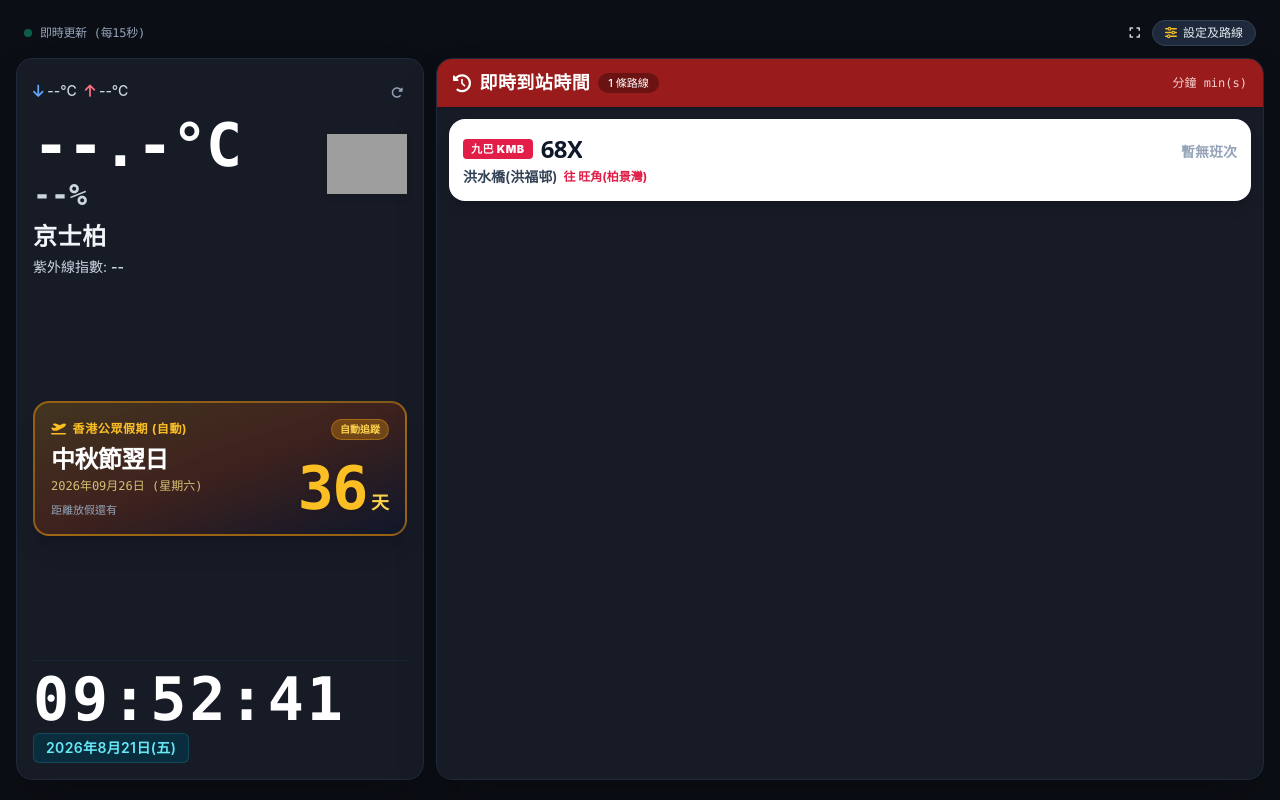
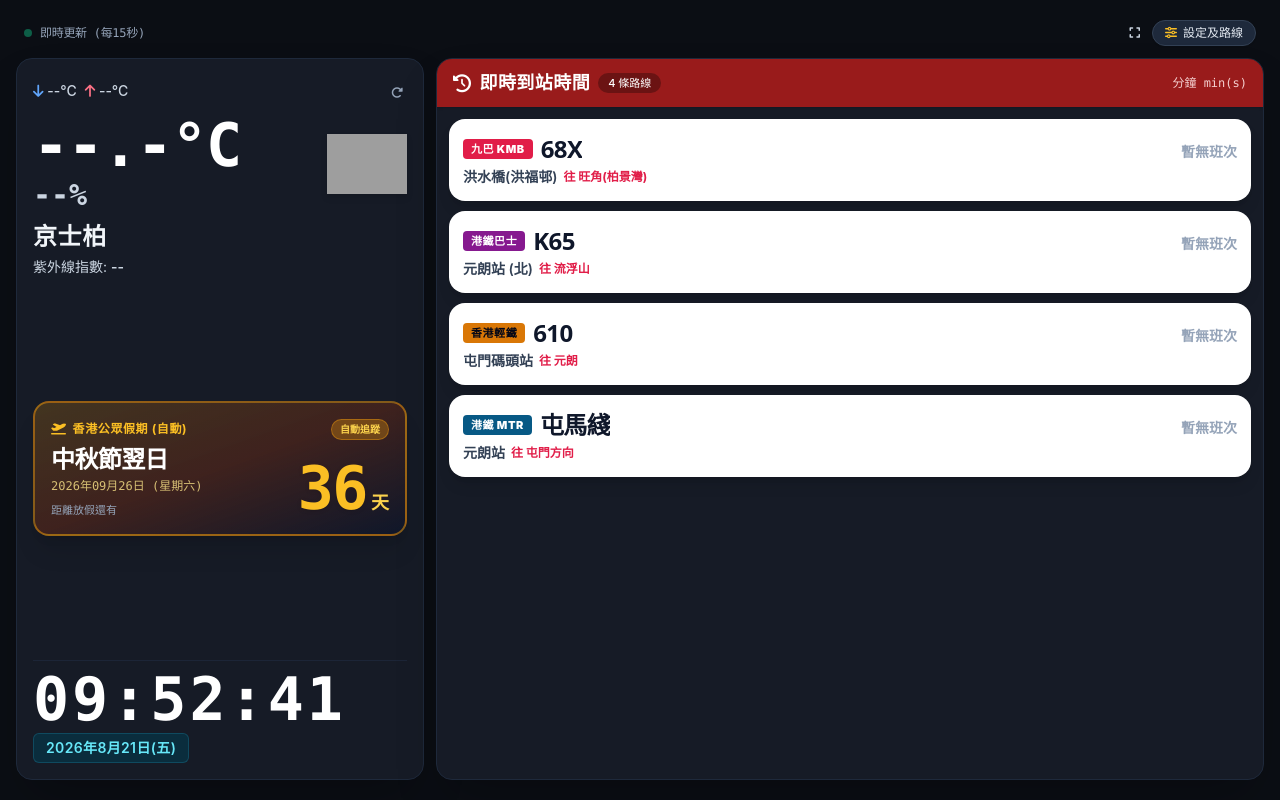
Before and after one commit to kxfts54j9w-wq/hkbusdashboard, a plain HTML site: page index.html in a window 1280 px wide. Drawn offline with nearby package versions, Linux system fonts and the light colour scheme; no server answers; grey boxes are pictures that could not be loaded.

Commit message:
Update index.html

```diff
--- a/index.html
+++ b/index.html
@@ -672,8 +672,39 @@
           dest: '旺角(柏景灣)',
           stopId: 'B58F0C60C0100C88',
           boundDir: 'O'
-        }
-
+        },
+        {
+          id: 'route-2',
+          type: 'MTRBUS',
+          badgeText: '港鐵巴士',
+          routeNo: 'K65',
+          origin: '元朗站 (北)',
+          dest: '流浮山',
+          stopId: 'K65-D010',
+          boundDir: 'D'
+        },
+        {
+          id: 'route-3',
+          type: 'LRT',
+          badgeText: '香港輕鐵',
+          routeNo: '610',
+          origin: '屯門碼頭站',
+          dest: '往 元朗',
+          stationId: '1',
+          targetRoute: '610',
+          targetDest: '元朗'
+        },
+        {
+          id: 'route-4',
+          type: 'MTR',
+          badgeText: '港鐵 MTR',
+          routeNo: '屯馬綫',
+          origin: '元朗站',
+          dest: '屯門方向',
+          line: 'TML',
+          sta: 'YUL',
+          dir: 'DOWN'
+        }
       ]
     };
 
```
